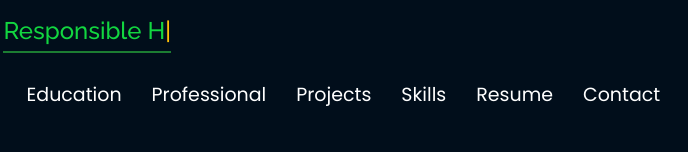
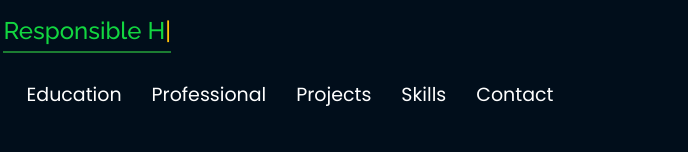
Before and after one commit to SparkerAmrit/amritghimire, a plain HTML site: page index.html in a window 1280 px wide. Shown: the part 331-483 px from the top of the page, 232-920 px from the left. Drawn offline with nearby package versions, Linux system fonts and the light colour scheme.

Commit message:
Update index.html

```diff
--- a/index.html
+++ b/index.html
@@ -46,8 +46,7 @@
 
   <!-- =======================================================
   * Template Name: Personal - v2.1.0
-  * Template URL: https://bootstrapmade.com/personal-free-resume-bootstrap-template/
-  * Author: BootstrapMade.com
+   * Author: BootstrapMade.com
   * License: https://bootstrapmade.com/license/
   ======================================================== -->
 </head>
@@ -74,9 +73,7 @@
 <!--          <li><a href="#projects"> <span>Projects</span></a></li>-->
           <li><a href="#portfolio"> <span>Projects</span></a></li>
           <li><a href="#skills"> <span>Skills</span></a></li>
-          <li><a href="https://drive.google.com/file/d/1pT-Nk6AxY9ZOWBizuDb4htA3IiUF_fSe/view?usp=sharing" target="_blank"> <span>Resume</span></a></li>
-          <!-- <li><a href="#links"> <span>Resume & Links</span></a></li> -->
-          <li><a href="#contacts"> <span>Contact</span></a></li>
+           <li><a href="#contacts"> <span>Contact</span></a></li>
 
         </ul>
       </nav><!-- .nav-menu -->
```
